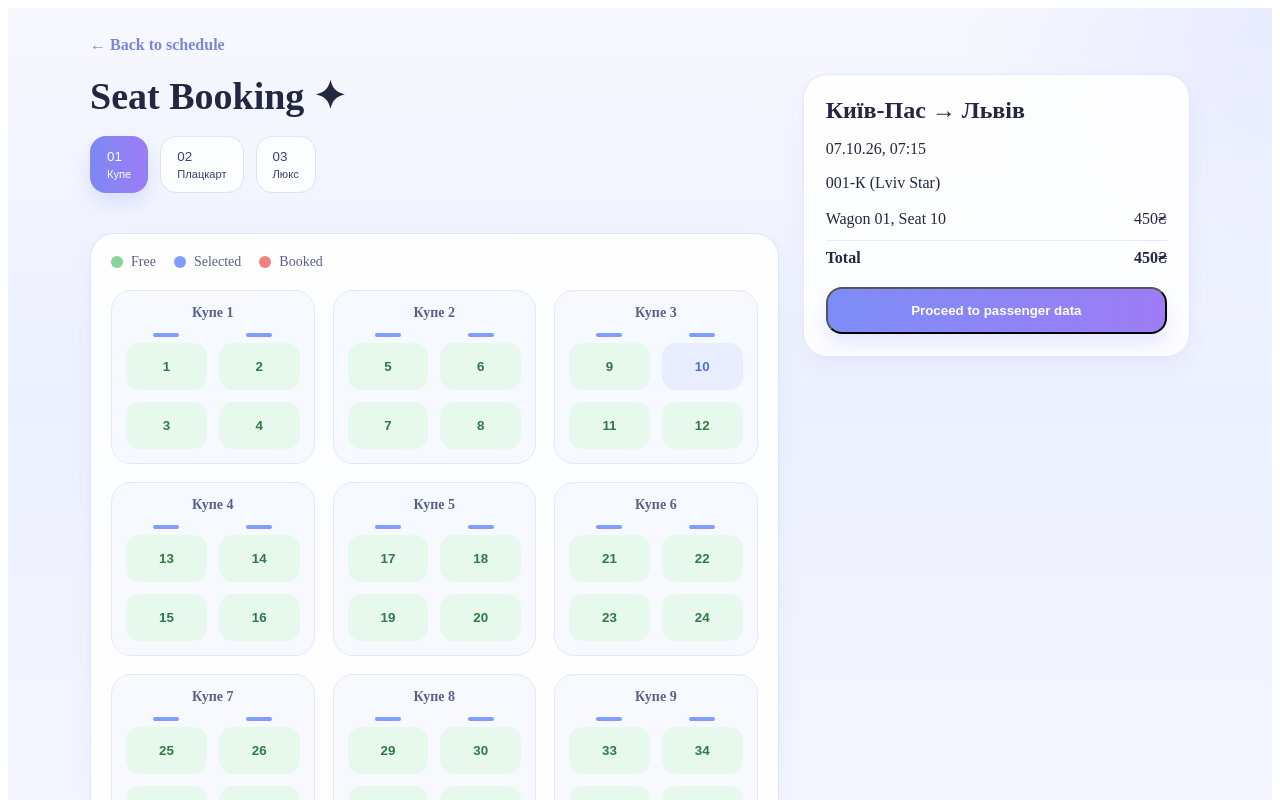
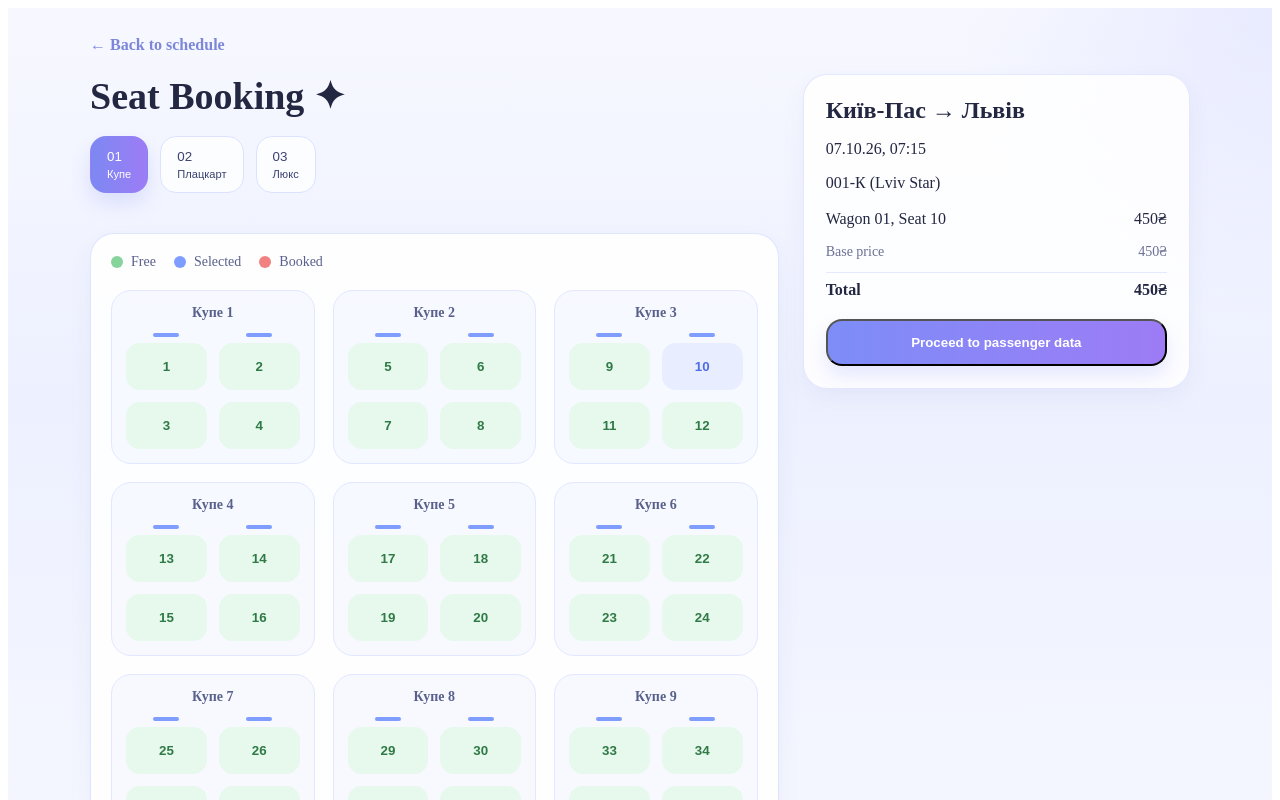
Before and after one commit to chokubb/lab9-10-railway, a React (Vite) app: page /booking/001-k in a window 1280 px wide. Both pictures are taken after a click on the button "10". Shown: the top 800 px of the page. Built offline with nearby package versions, Linux system fonts and the light colour scheme.

Commit message:
add different base prices for wagon types

```diff
--- a/src/pages/Booking.jsx
+++ b/src/pages/Booking.jsx
@@ -12,9 +12,24 @@ import BookingForm from "../components/BookingForm";
 import styles from "../styles/Booking.module.css";
 
 const wagons = [
-  { id: "01", type: "Купе", seats: Array.from({ length: 36 }, (_, i) => i + 1) },
-  { id: "02", type: "Плацкарт", seats: Array.from({ length: 54 }, (_, i) => i + 1) },
-  { id: "03", type: "Люкс", seats: Array.from({ length: 16 }, (_, i) => i + 1) },
+  {
+    id: "01",
+    type: "Купе",
+    basePrice: 450,
+    seats: Array.from({ length: 36 }, (_, i) => i + 1),
+  },
+  {
+    id: "02",
+    type: "Плацкарт",
+    basePrice: 200,
+    seats: Array.from({ length: 54 }, (_, i) => i + 1),
+  },
+  {
+    id: "03",
+    type: "Люкс",
+    basePrice: 900,
+    seats: Array.from({ length: 16 }, (_, i) => i + 1),
+  },
 ];
 
 function Booking() {
@@ -106,7 +121,7 @@ function Booking() {
         (passenger?.bedding ? 95 : 0) +
         (passenger?.tea ? 20 : 0);
 
-      return sum + train.price + extras;
+      return sum + selectedWagon.basePrice + extras;
     }, 0);
   }, [selectedSeats, passengerData, train]);
 
@@ -153,7 +168,7 @@ function Booking() {
         wagonId: selectedWagonId,
         seatNumber: seat,
         passenger,
-        total: train.price + extras,
+        total: selectedWagon.basePrice + extras,
       };
     });
 
@@ -229,10 +244,17 @@ function Booking() {
                   return (
                     <div key={seat} className={styles.summaryRow}>
                       <span>Wagon {selectedWagonId}, Seat {seat}</span>
-                      <span>{train.price + extras}₴</span>
+
+                      <span>{selectedWagon.basePrice + extras}₴</span>
+
                     </div>
                   );
                 })}
+
+                <div className={styles.basePriceRow}>
+                  <span>Base price</span>
+                  <span>{selectedWagon.basePrice}₴</span>
+                </div>
 
                 <div className={styles.totalRow}>
                   <strong>Total</strong>
--- a/src/pages/MyTickets.jsx
+++ b/src/pages/MyTickets.jsx
@@ -37,6 +37,7 @@ function MyTickets() {
               <h3>{ticket.from} → {ticket.to}</h3>
               <p>{ticket.date} | Train {ticket.trainNumber}</p>
               <p>Wagon {ticket.wagonId}, Seat {ticket.seatNumber}</p>
+              <p>Base price: {selectedWagon.basePrice}₴</p>
               <p>
                 {ticket.passenger.firstName} {ticket.passenger.lastName}
               </p>
--- a/src/styles/Booking.module.css
+++ b/src/styles/Booking.module.css
@@ -138,3 +138,12 @@
   padding: 36px;
   color: #7b81a8;
 }
+
+.basePriceRow {
+  display: flex;
+  justify-content: space-between;
+  gap: 16px;
+  color: #6a7094;
+  font-size: 14px;
+  padding-top: 4px;
+}
```
